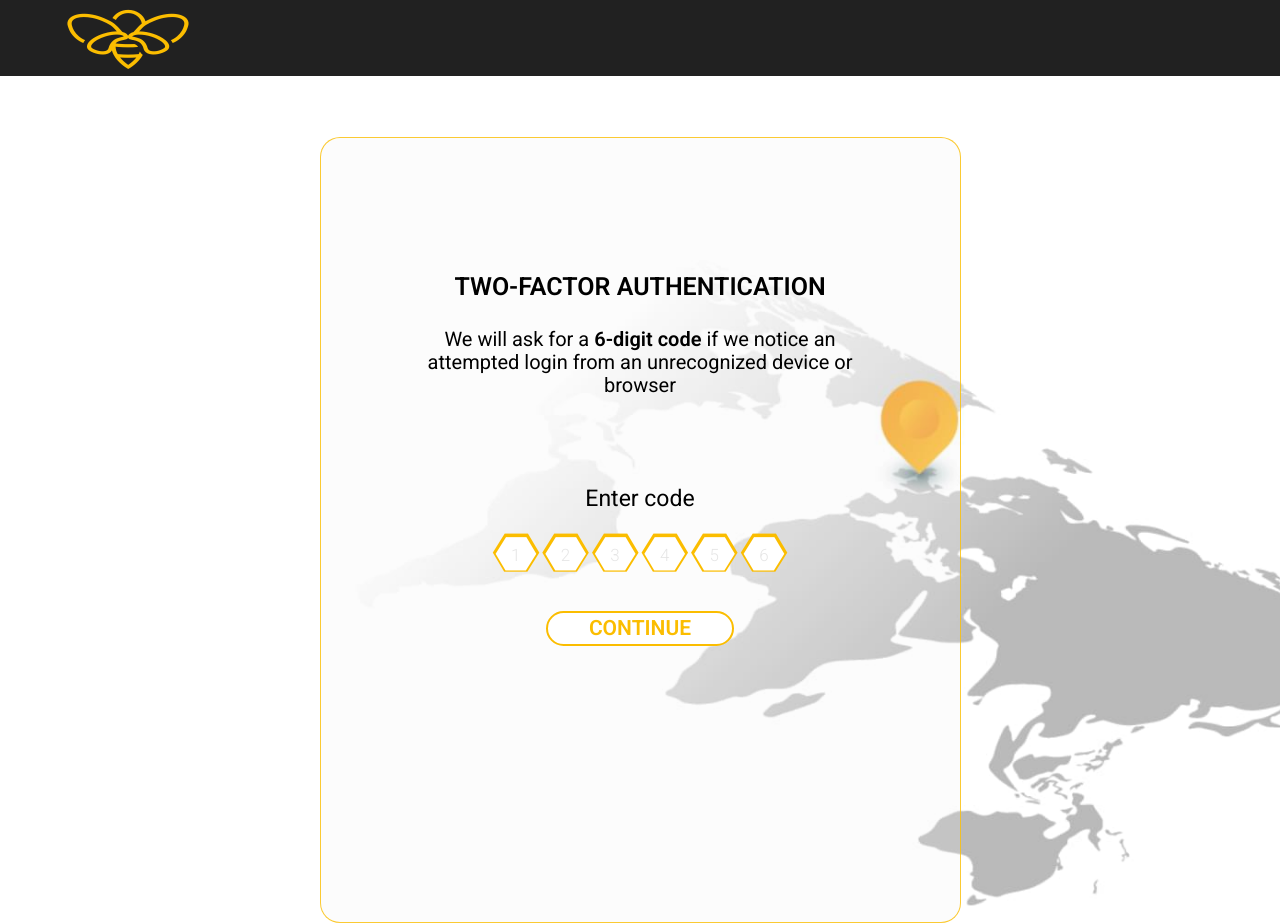
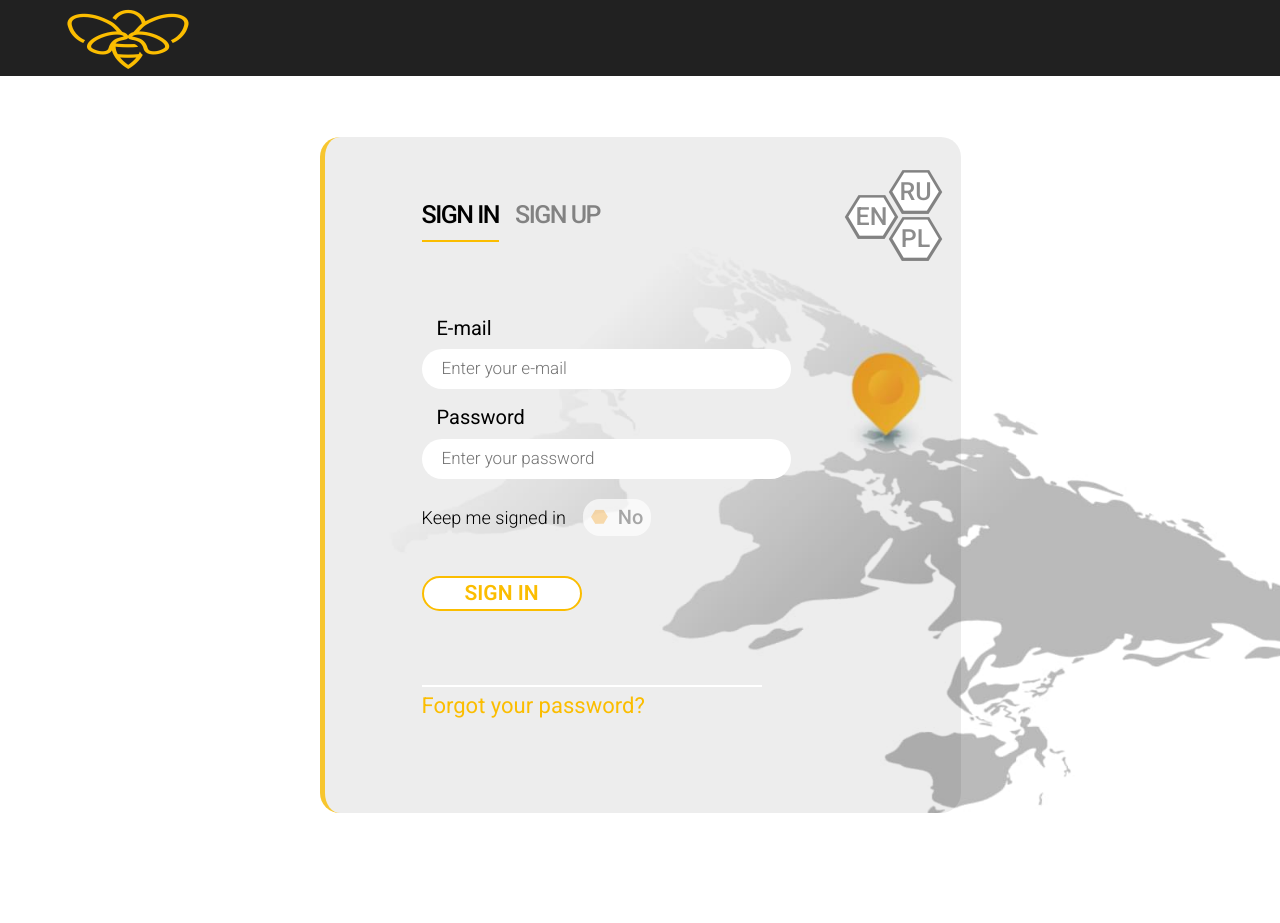
Before and after one commit to Maagikus/beezyy-frontend, a React (Create React App) app: page / in a window 1280 px wide. After the commit the page ends 813 px from the top, so only its background shows below. Built offline with nearby package versions, Linux system fonts and the light colour scheme.

Commit message:
add logic for code input

```diff
--- a/src/components/LoginForm/LoginForm.js
+++ b/src/components/LoginForm/LoginForm.js
@@ -3,9 +3,9 @@ import TwoFactorAuth from "../TwoFactorAuth/TwoFactorAuth"
 import Login from './Login'
 import Registration from './Registration'
 const LoginForm = () => {
-    const [confirmPassword,setConfirmPassword] = useState(false)
+	const [confirmPassword, setConfirmPassword] = useState(false)
 	const [email, setEmail] = useState('')
-    const [checkBoxValue, setCheckBoxValue]= useState(false)
+	const [checkBoxValue, setCheckBoxValue] = useState(false)
 	const [password, setPassword] = useState('')
 	const [emailError, setEmailError] = useState(false)
 	const [passwordError, setPasswordError] = useState(false)
@@ -44,11 +44,11 @@ const LoginForm = () => {
 			setPasswordError(false)
 		}
 	}
-    const isPasswordSame = (e) =>{
+	const isPasswordSame = (e) => {
 		setConfirmPassword(e.target.value)
-        if(e.target.value===password){
+		if (e.target.value === password) {
 			setConfirmPasswordError(false)
-        }else{
+		} else {
 			setConfirmPasswordError(true)
 		}
 	}
@@ -65,31 +65,30 @@ const LoginForm = () => {
 				break;
 		}
 	}
-	const onsubmit =  (e) => {
+	const onsubmit = (e) => {
 		e.preventDefault()
 		return (
-           <TwoFactorAuth/>
+			<TwoFactorAuth />
 		)
 	}
 	const renderChosenElement = (e) => {
-        if(e.target.dataset.login){
+		if (e.target.dataset.login) {
 			setChosenElement(false)
-        }else{
+		} else {
 			setChosenElement(true)
 		}
 
 	}
 
 	return (
-        onsubmit
-        ?
-        <TwoFactorAuth/>
-        :
+
+		//   <TwoFactorAuth/>
+
 		<div className="from__content">
 			<div className="from__header header-form">
-                <div  className="header-form__buttons">
-                    <div data-login onClick={(e)=>renderChosenElement(e)} className={chosenElement?"header-form__link":"header-form__link active"}>SIGN IN</div>
-                    <div data-registration onClick={(e)=>renderChosenElement(e)} className={chosenElement?"header-form__link active":"header-form__link "}>SIGN UP</div>
+				<div className="header-form__buttons">
+					<div data-login onClick={(e) => renderChosenElement(e)} className={chosenElement ? "header-form__link" : "header-form__link active"}>SIGN IN</div>
+					<div data-registration onClick={(e) => renderChosenElement(e)} className={chosenElement ? "header-form__link active" : "header-form__link "}>SIGN UP</div>
 				</div>
 				<div className="header-form__language">
 					<div className="language _icon-big-hexagon"> <span>RU</span> </div>
--- a/src/components/TwoFactorAuth/TwoFactorAuth.js
+++ b/src/components/TwoFactorAuth/TwoFactorAuth.js
@@ -1,17 +1,33 @@
-import { useState } from "react"
+import { useState, useRef, useEffect } from "react"
+let currentIndex = 0
 const TwoFactorAuth = () => {
-    const [code, setCode]=useState([])
-    const [isEmpty, setIsEmpty] = useState(true)
-    const onChange = (e)=> {
-        setCode([...code, e.target.value])
-        if(e.target.value.length){
 
-        }else{
+	const [code, setCode] = useState(new Array(6).fill(""))
+	const [activeIndex, setActiveIndex] = useState(0)
+	const inputRef = useRef(null)
+	const onChange = (e) => {
+		const { value } = e.target
+		const newCode = [...code]
+		newCode[currentIndex] = value.substring(value.length - 1)
+		if (!value) {
+			setActiveIndex(currentIndex - 1)
+		} else {
+			setActiveIndex(currentIndex + 1)
+		}
 
+		console.log(e.key)
+		setCode(newCode)
+	}
+	const onKeyDown = (e, index) => {
+		currentIndex = index
+		if (e.key === 'Backspace') {
+			setActiveIndex(currentIndex - 1)
 		}
 	}
-    console.log(code)
-    return(
+	useEffect(() => {
+		inputRef.current?.focus()
+	}, [activeIndex])
+	return (
 		<div className="from__auth auth">
 			<div className="auth__content">
 				<div className="auth__header header-auth">
@@ -23,31 +39,16 @@ const TwoFactorAuth = () => {
 					<div className="body-auth__title">Enter code</div>
 					<form action="#" className="body-auth__form">
 						<div className="body-auth__items">
-                            <div className={isEmpty?"body-auth__item ":"body-auth__item active"}>
-                                <input  onChange={e=>onChange(e)} autoComplete="off" type="text" name="form[]" data-error="Ошибка" placeholder="1" className="body-auth__input  input"/>
-                                <label for="form[]" className="body-auth__lable _icon-big-hexagon"></label>
+							{
+								code.map((item, index) => {
+									return (
+										<div className={code[index].length ? "body-auth__item active " : "body-auth__item  "} key={index} >
+											<input value={code[index]} onKeyDown={e => onKeyDown(e, index)} ref={index === activeIndex ? inputRef : null} onChange={e => onChange(e)} autoComplete="off" type="text" name="Form[]" data-error="Ошибка" placeholder="1" className="body-auth__input  input" />
+											<label htmlFor="Form[]" className="body-auth__lable _icon-big-hexagon"></label>
 										</div>
-                            <div className={isEmpty?"body-auth__item ":"body-auth__item active"}>
-                                <input  onChange={e=>onChange(e)} autoComplete="off" type="text" name="form[]" data-error="Ошибка" placeholder="2" className="body-auth__input  input"/>
-                                <label for="form[]" className="body-auth__lable _icon-big-hexagon"></label>
-                            </div>
-                            <div className="body-auth__item ">
-                                <input  onChange={e=>onChange(e)} autoComplete="off" type="text" name="form[]" data-error="Ошибка" placeholder="3" className="body-auth__input  input"/>
-                                <label for="form[]" className="body-auth__lable _icon-big-hexagon"></label>
-                            </div>
-                            <div className="body-auth__item ">
-                                <input  onChange={e=>onChange(e)} autoComplete="off" type="text" name="form[]" data-error="Ошибка" placeholder="4" className="body-auth__input  input"/>
-                                <label for="form[]" className="body-auth__lable _icon-big-hexagon"></label>
-                            </div>
-                            <div className="body-auth__item ">
-                                <input  onChange={e=>onChange(e)} autoComplete="off" type="text" name="form[]" data-error="Ошибка" placeholder="5" className="body-auth__input  input"/>
-                                <label for="form[]" className="body-auth__lable _icon-big-hexagon"></label>
-                            </div>
-                            <div className="body-auth__item ">
-                                <input  onChange={e=>onChange(e)} autoComplete="off" type="text" name="form[]" data-error="Ошибка" placeholder="6" className="body-auth__input  input"/>
-                                <label for="form[]" className="body-auth__lable _icon-big-hexagon"></label>
-                            </div>
-
+									)
+								})
+							}
 						</div>
 						<button type="submit" className="body-auth__button button">CONTINUE</button>
 					</form>
```
Lines whose indentation alone changed are shown as unchanged.
